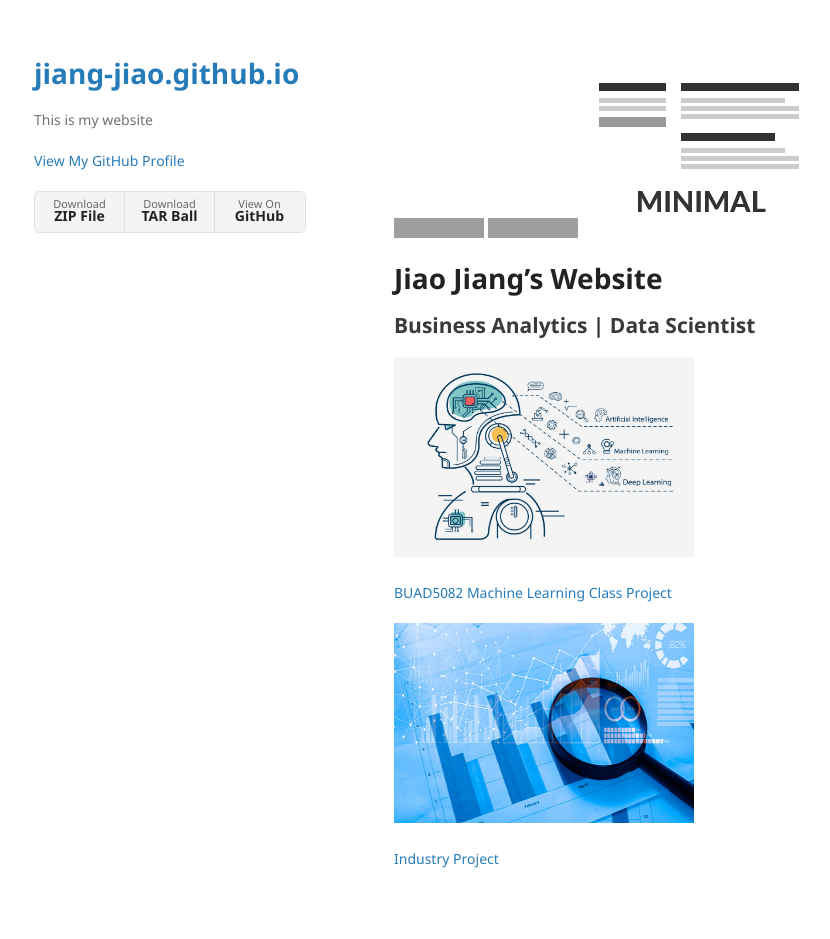
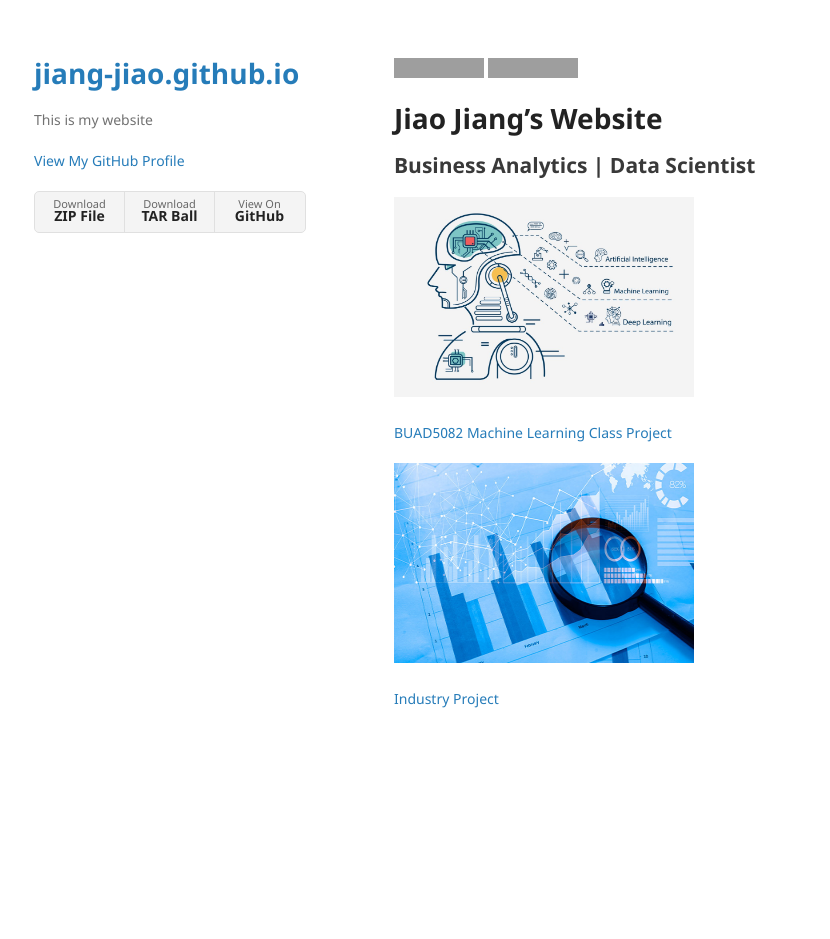
Before and after one commit to jiang-jiao/jiang-jiao.github.io, a Jekyll site: the page built from index.md, in a window 1280 px wide. Shown: the whole page, without its empty margins (176-1006 px from the left). Built offline with Jekyll 4.4.1, drawn with Linux system fonts in a browser that asks for light colours; our own code applies the rules of GitHub Pages for plain Markdown files; after the commit the page ends 900 px from its top, so only the background shows below that; grey boxes are pictures that could not be loaded.

Commit message:
Update index.md

```diff
--- a/index.md
+++ b/index.md
@@ -1,9 +1,4 @@
 [![Build Status](https://travis-ci.org/pages-themes/minimal.svg?branch=master)](https://travis-ci.org/pages-themes/minimal) [![Gem Version](https://badge.fury.io/rb/jekyll-theme-minimal.svg)](https://badge.fury.io/rb/jekyll-theme-minimal)
-![Thumbnail of minimal](thumbnail.png)
-
-
-
-
 
 # Jiao Jiang's Website
 ## Business Analytics | Data Scientist
```
